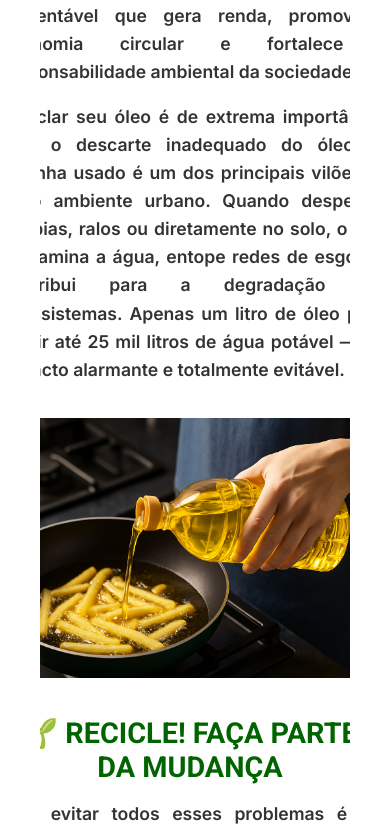
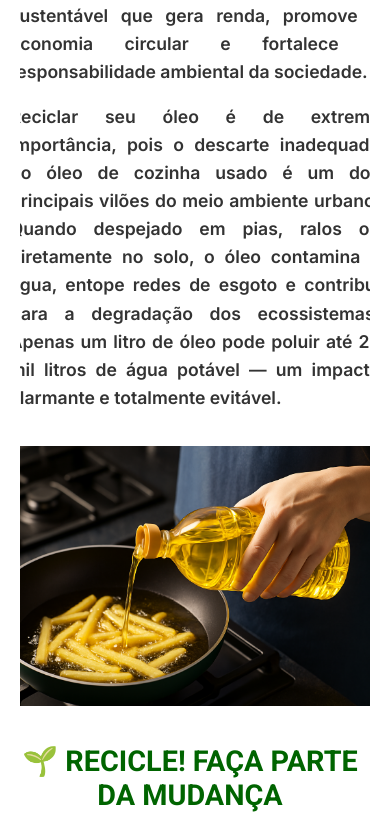
Before and after one commit to RSSOAR/MBR, a plain HTML site: page index.html in a window 390 px wide. Shown: the part 765-1590 px from the top of the page. Drawn offline with nearby package versions, Linux system fonts and the light colour scheme.

Commit message:
Atualização página Index

```diff
--- a/assets/estilos/media_queries.css
+++ b/assets/estilos/media_queries.css
@@ -30,14 +30,16 @@
         width: 180px;
        }
        .content-reciclagem{
-        max-width: 99vw;
         display: flex;
         flex-direction: column;
         align-items: center;
         text-align: center;
         justify-content: center;
-        margin: 45px 40px 5px 40px;
+        margin: 45px 20px 5px 20px;
         overflow: hidden;
+       }
+       .content-recicla_text, .content-recicla_text02{
+        max-width: 95vw;
        }
        .content-recicla_container img{
         max-width: 100vw;
```
